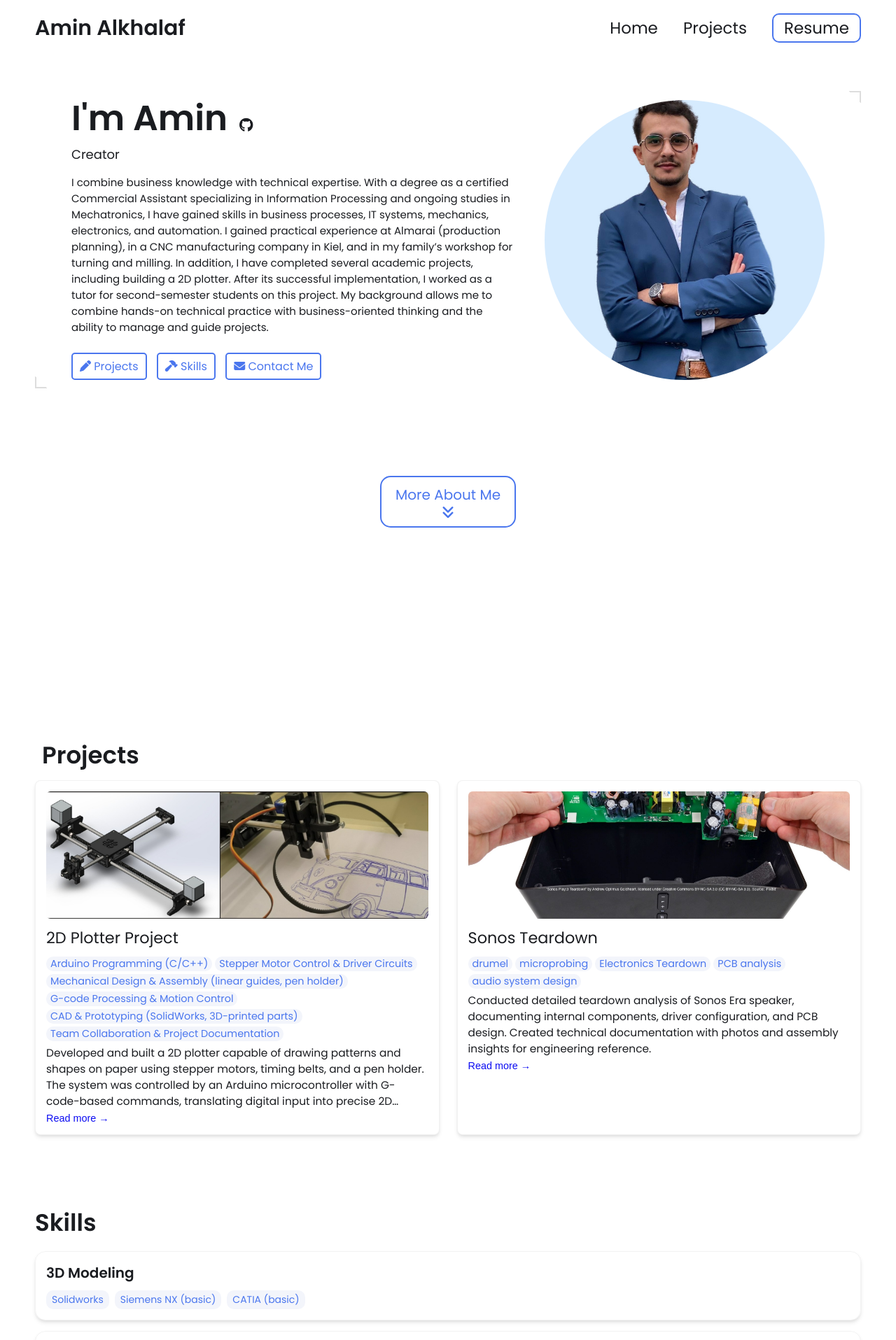
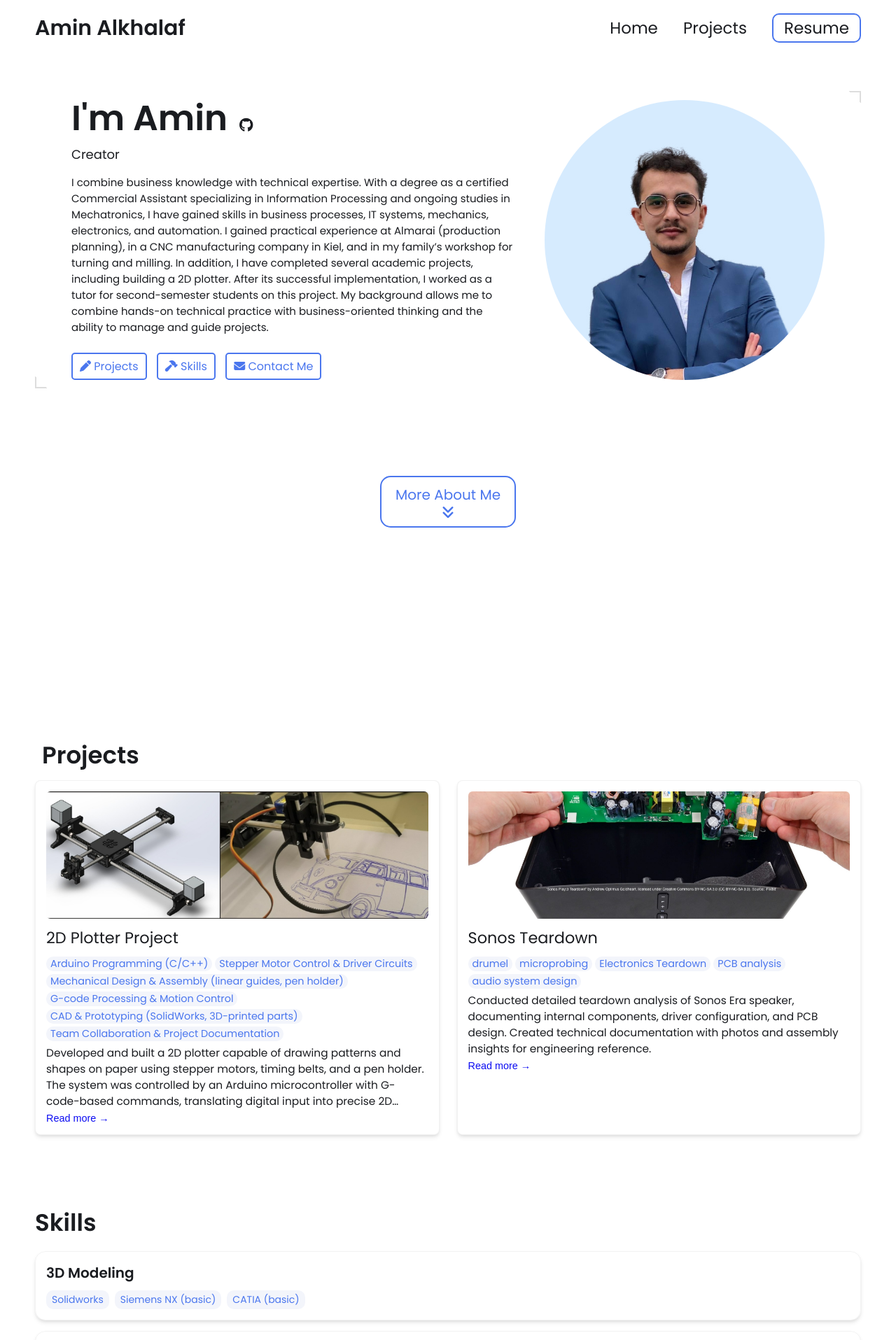
Before and after one commit to Amin-Alkhalaf/Amin-Alkhalaf.github.io, a Jekyll site: the page built from index.html, in a window 1280 px wide. Shown: the top 1915 px of the page at 70% size. Built offline with Jekyll 4.4.1, drawn with Linux system fonts in a browser that asks for light colours.

Commit message:
Update _config.yml

```diff
--- a/_config.yml
+++ b/_config.yml
@@ -23,7 +23,7 @@ description: >- # dont remove this line. this will ignore all new lines until th
   My background allows me to combine hands-on technical practice with business-oriented thinking and the ability to manage and guide projects.
 
 # Place your profile image in /assets/images/profile-image/folder and edit the file name
-profile_image: ./assets/profile-image/avatar.jpeg
+profile_image: ./assets/profile-image/avatar.png
 
 
 # Link your resume
```
